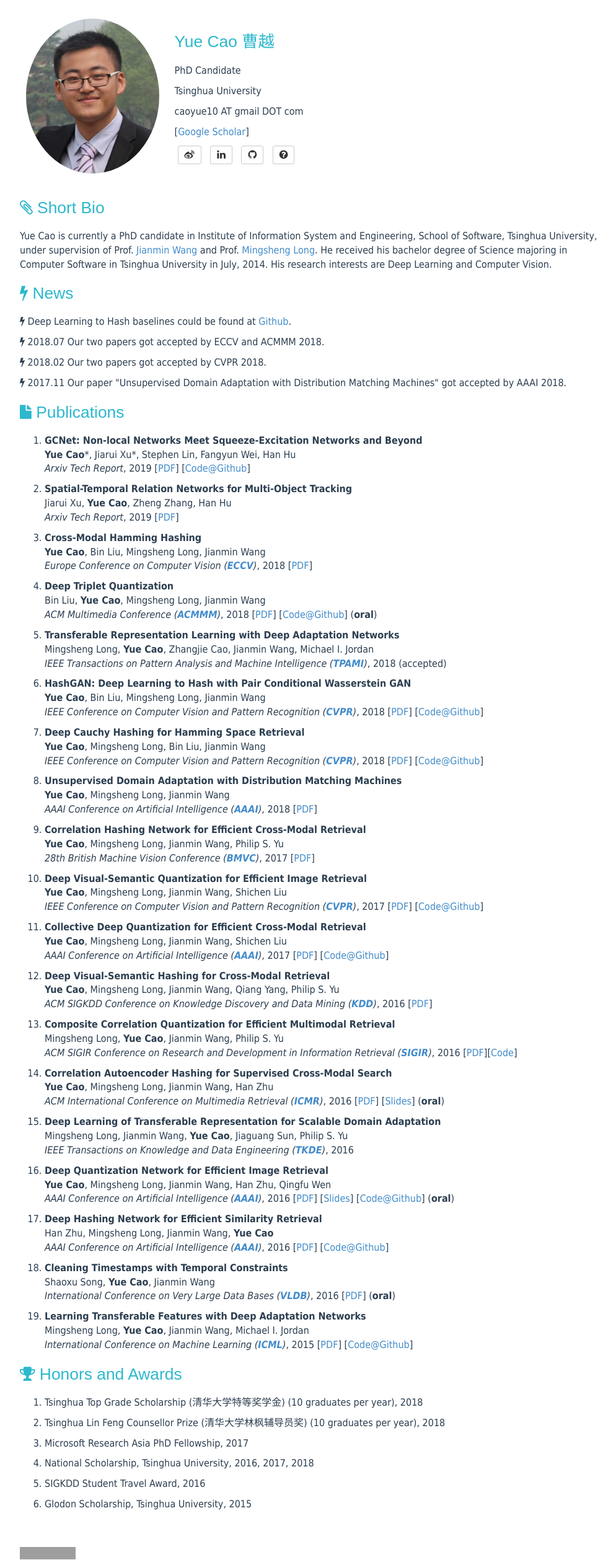
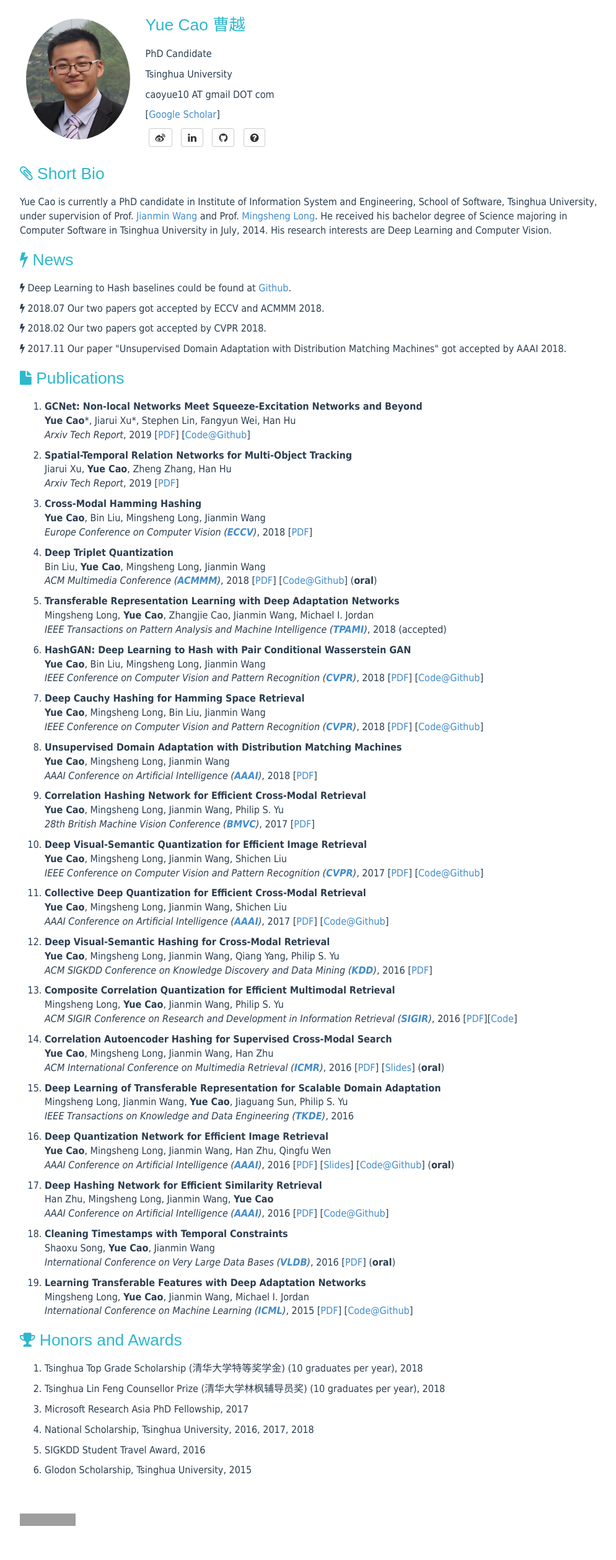
Before and after one commit to caoyue10/caoyue10.github.io, a Jekyll site: the page built from index.html, in a window 1280 px wide. Shown: the whole page at 62% size, without its empty margins (138-1132 px from the left). Built offline with Jekyll 4.4.1, drawn with Linux system fonts in a browser that asks for light colours; the list of posts is cut into pages by our own code; after the commit the page ends 2463 px from its top, so only the background shows below that; grey boxes are pictures that could not be loaded.

Commit message:
Update style.css

```diff
--- a/assets/css/style.css
+++ b/assets/css/style.css
@@ -39,7 +39,7 @@ div.heading {
 }
 div.heading div.div_left {
     padding: 30px 10px 30px 10px;
-    max-width: 25%;
+    max-width: 20%;
     min-width: 150px;
 }
 div.div_left, div.div_right {
```
